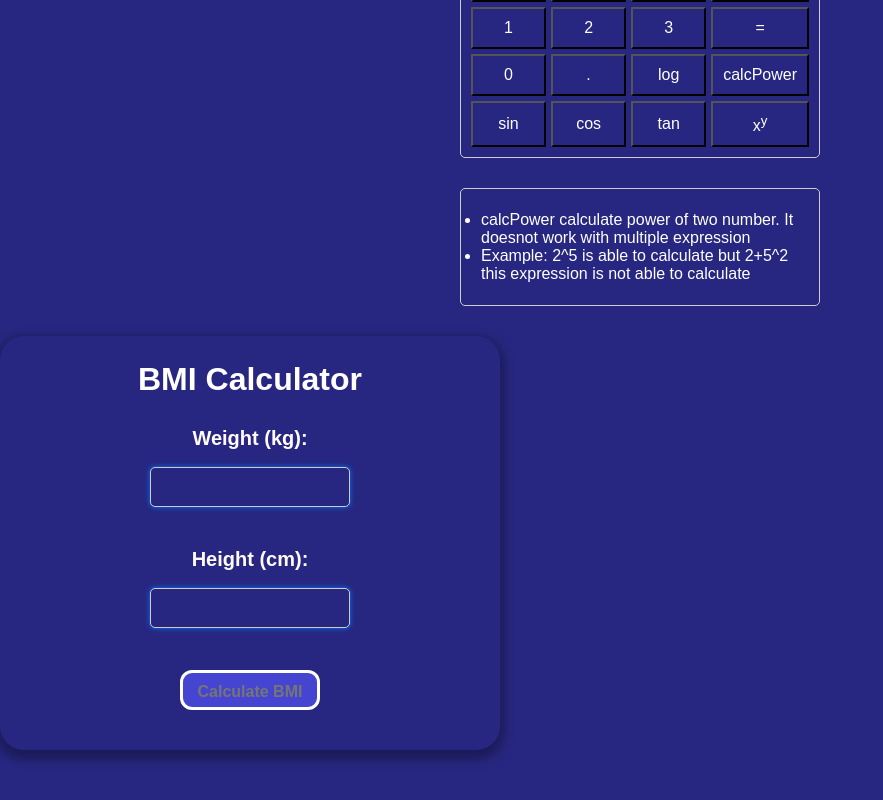
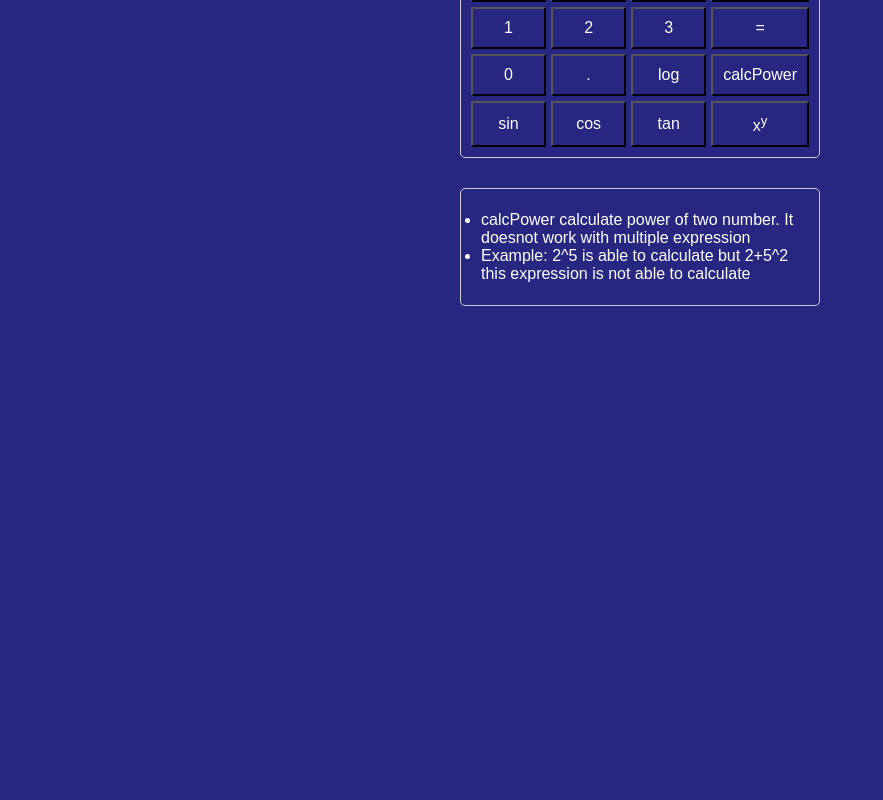
Before and after one commit to ambuj1211/scientific_calc, a plain HTML site: page index.html in a window 1280 px wide. Shown: the part 310-1110 px from the top of the page, without its empty margins (0-883 px from the left). After the commit the page ends 800 px from the top, so only its background shows below. Drawn offline with Linux system fonts and the light colour scheme.

Commit message:
Update index.html

```diff
--- a/index.html
+++ b/index.html
@@ -149,7 +149,7 @@
     </div>
 
     <!-- Bmi calculator -->
-    <div id = "bmicalc" style="display: block;" class="box">
+    <div id = "bmicalc" style="display: none;" class="box">
         <div class="converter" >
             <h1>BMI Calculator</h1>
             <label for="weight"><span>Weight (kg):</span></label>
```
